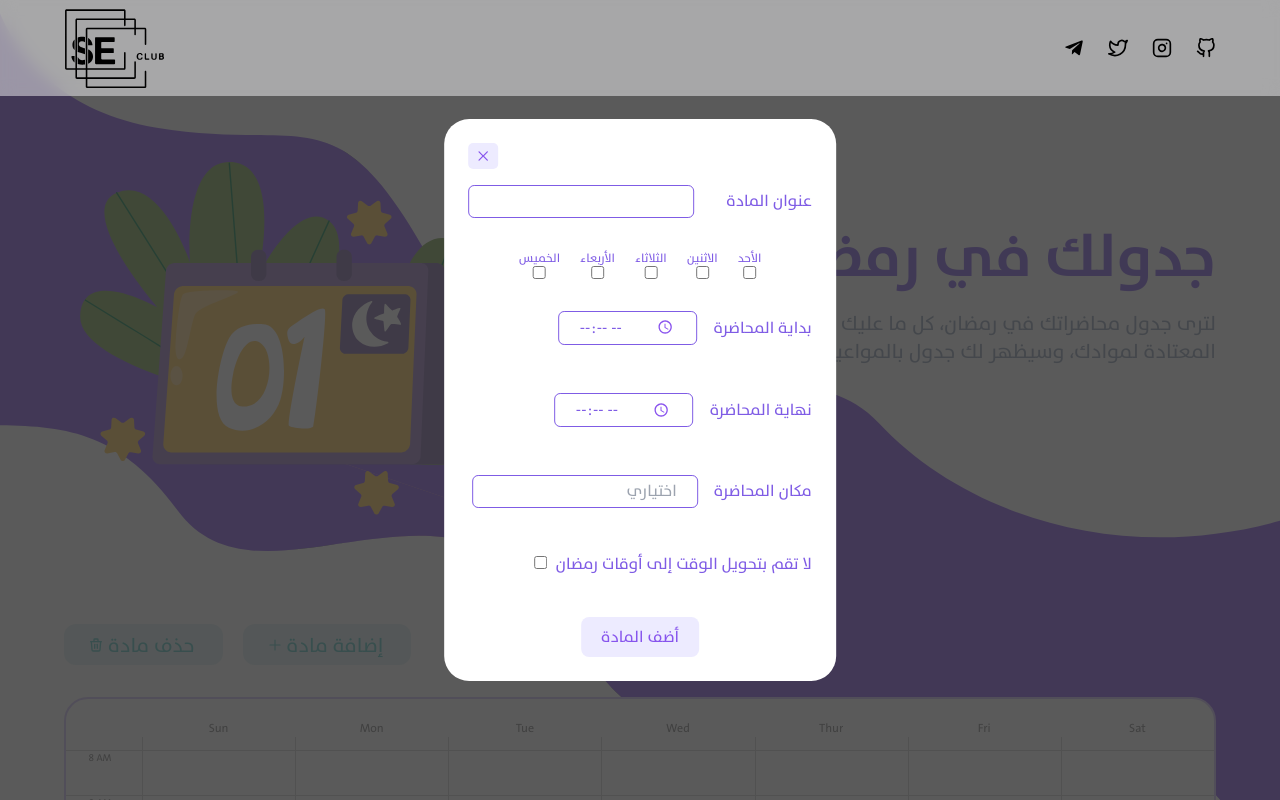
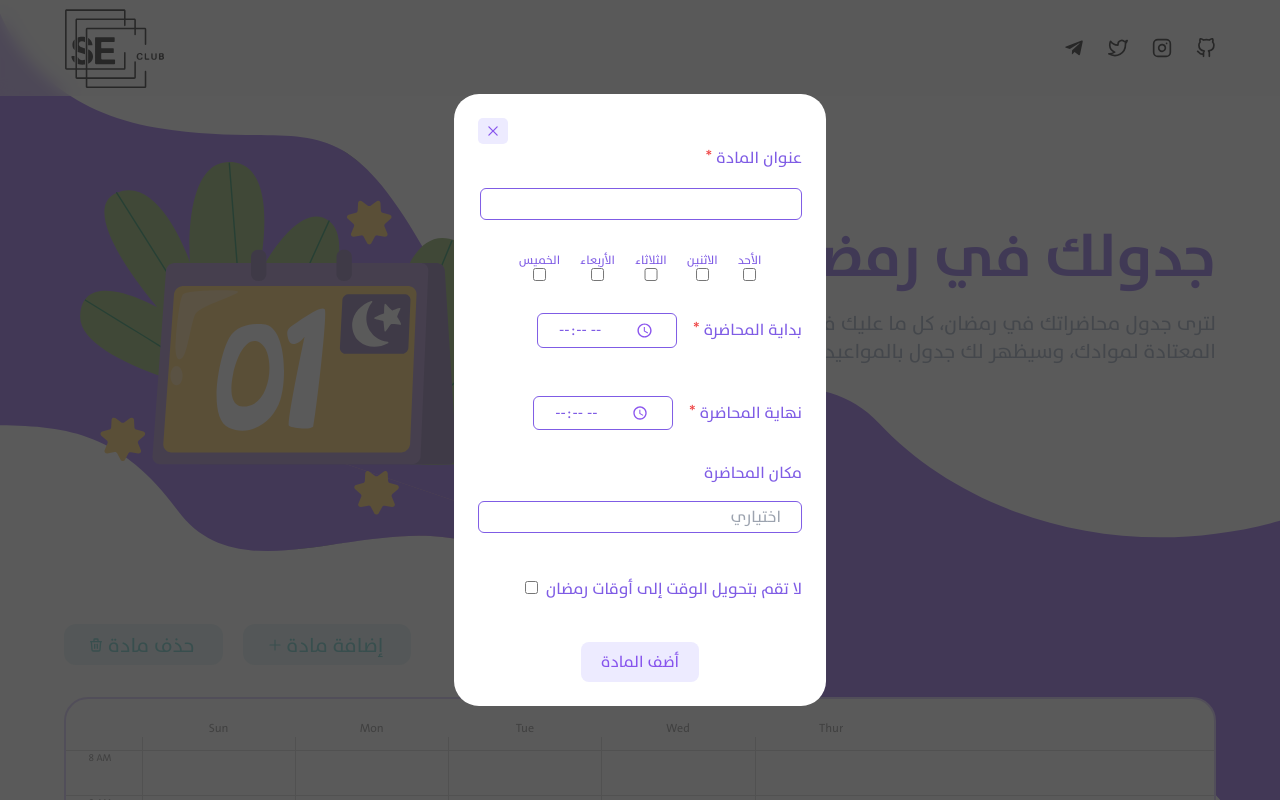
Before and after one commit to theSEClub/ramadan.seclub.io, a Next.js app: page / in a window 1280 px wide. Both pictures are taken after a click on the button "إضافة مادة". Shown: the top 800 px of the page. Built offline with nearby package versions, Linux system fonts and the light colour scheme; a web font is replaced by a local one.

Commit message:
add red astrisk

```diff
--- a/components/AddLecture/AddLectureForm.js
+++ b/components/AddLecture/AddLectureForm.js
@@ -113,7 +113,8 @@ export default function AddLectureForm({addLecture, toggleModal}) {
     <form className='add-course-form flex flex-col justify-center items-center gap-4 rounded-md' onSubmit={(e) => handleAddLecture(e)}>
         <div className='flex w-full'>
             <label htmlFor="class-title" className='text-[#7f5ce5]' dir="rtl">عنوان المادة
-                <input className='text-[#7f5ce5] my-4 mr-8 py-1 px-5 border border-[#7f5ce5] rounded-md outline-none' id="class-title" type="text" required dir="rtl" value={classTitle} onChange={(e) => setClassTitle(e.target.value)}/>
+                <span className='mr-1 text-lg text-red-500'>*</span>
+                <input className='text-[#7f5ce5] my-4 w-full py-1 px-5 border border-[#7f5ce5] rounded-md outline-none' id="class-title" type="text" required dir="rtl" value={classTitle} onChange={(e) => setClassTitle(e.target.value)}/>
             </label>
         </div>
 
@@ -127,7 +128,7 @@ export default function AddLectureForm({addLecture, toggleModal}) {
 
         <div className='flex w-full'>
             <label htmlFor="location" className='text-[#7f5ce5]' dir='rtl'>مكان المحاضرة
-                <input type="text" id="location" className='text-[#7f5ce5] my-4 mr-4 py-1 px-5 border border-[#7f5ce5] rounded-md outline-none' placeholder='اختياري' value={location} onChange={(e) => setLocation(e.target.value)}/>
+                <input type="text" id="location" className='text-[#7f5ce5] my-4 w-full py-1 px-5 border border-[#7f5ce5] rounded-md outline-none' placeholder='اختياري' value={location} onChange={(e) => setLocation(e.target.value)}/>
             </label>
         </div>
 
--- a/components/AddLecture/TimeInput.js
+++ b/components/AddLecture/TimeInput.js
@@ -5,6 +5,7 @@ export default function TimeInput({value, text, onChange}) {
     <div className='flex w-full'>
         <label htmlFor={value} className="text-[#7f5ce5]" dir='rtl'>
             {text}
+            <span className='mr-1 text-lg text-red-500'>*</span>
             <input id={value} type="time" className="text-[#7f5ce5] form-time-input m-4 py-1 px-5 border border-[#7f5ce5] rounded-md outline-none" required dir='rtl' value={value} onChange={(e) => onChange(e.target.value)}/>
         </label>
     </div>
--- a/components/Header.js
+++ b/components/Header.js
@@ -9,7 +9,7 @@ import Container from './Container';
 
 export default function Header() {
   return (
-    <nav className='fixed w-full bg-gray-100 bg-opacity-50 backdrop-blur backdrop-filter firefox:bg-opacity-90 py-2 z-50'>
+    <nav className='fixed w-full bg-gray-100 bg-opacity-50 backdrop-blur backdrop-filter firefox:bg-opacity-90 py-2 z-40'>
    <Container>
     <div className='flex items-center justify-end'>
       <div className='mr-auto'>
--- a/components/Modal/Modal.js
+++ b/components/Modal/Modal.js
@@ -30,7 +30,7 @@ export default function Modal({openText, addLecture, deleteLecture, lectures}) {
       </button>
 
       {modal && (
-        <div className="modal overflow-y-scroll">
+        <div className="modal overflow-y-scroll z-50">
           <div onClick={() => toggleModal()} className="overlay"></div>
           <div className="modal-content">
             <div className="flex justify-end">
--- a/components/Schedule/Days.js
+++ b/components/Schedule/Days.js
@@ -9,8 +9,6 @@ export default function Days() {
             <li>Tue</li>
             <li>Wed</li>
             <li>Thur</li>
-            <li>Fri</li>
-            <li>Sat</li>
         </ul>
     </div>
   )
```
